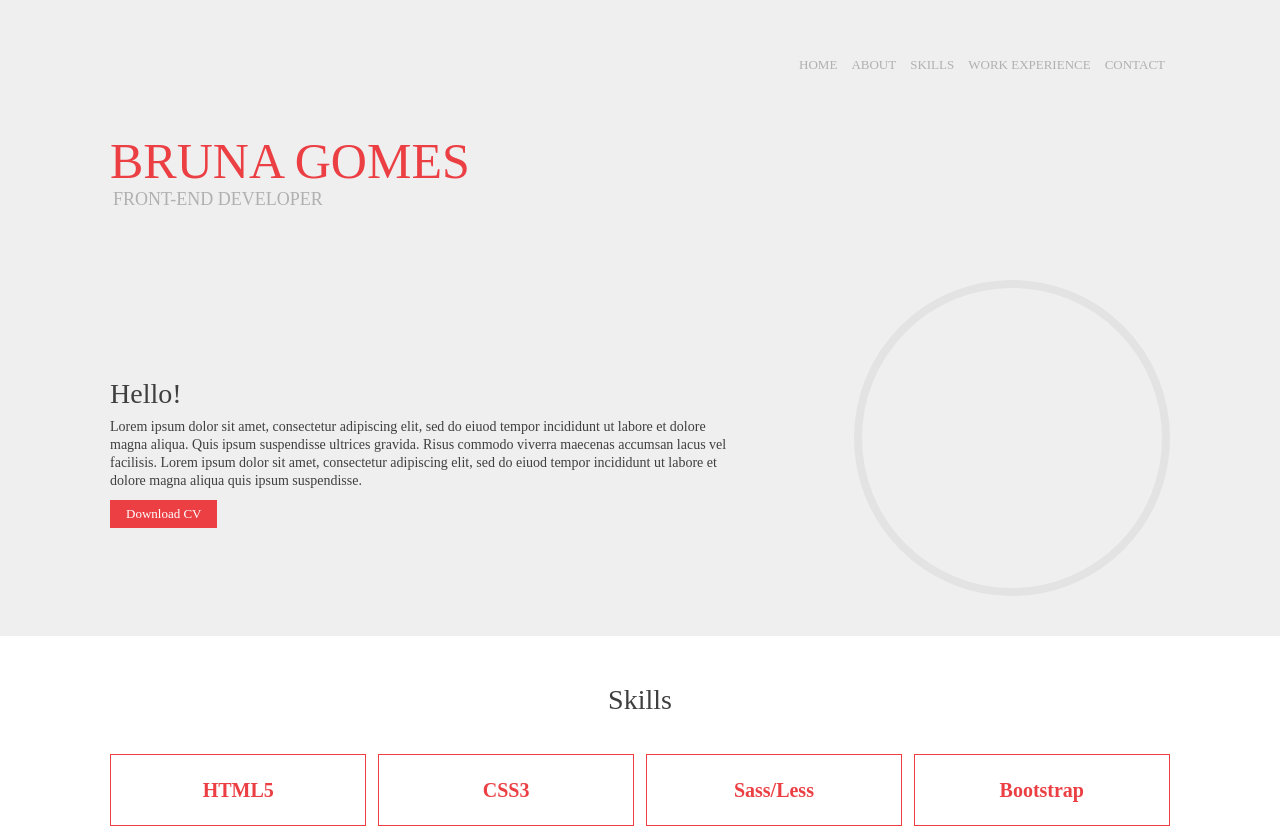
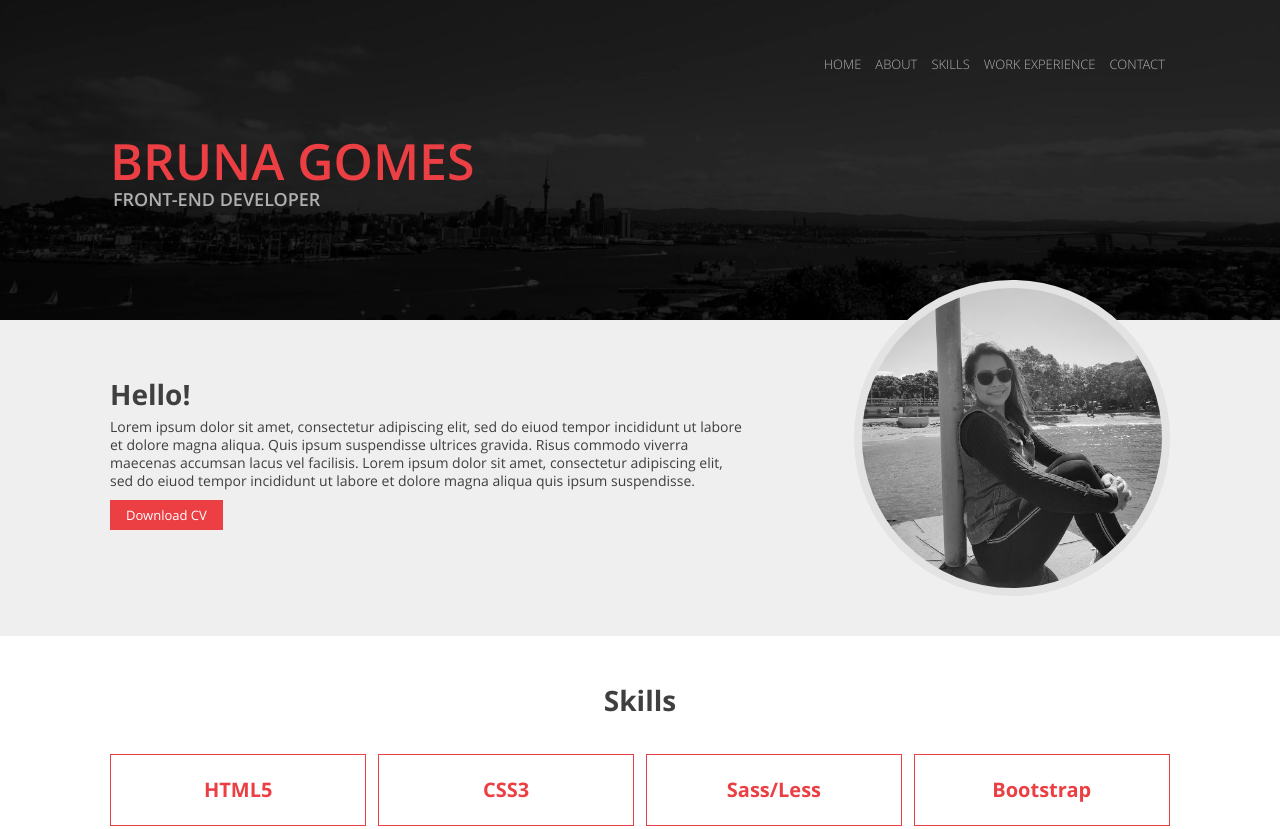
Before and after one commit to brugomes/site-brugomes, a website: page index.html in a window 1280 px wide. Shown: the top 829 px of the page. Drawn offline with nearby package versions, Linux system fonts and the light colour scheme; files that its build step writes are made by us from their sources; the site is published under a folder, as on GitHub Pages, so addresses that start at the root find nothing.

Commit message:
Dist folder organization and gulpfile config

```diff
--- a/index.html
+++ b/index.html
@@ -4,10 +4,10 @@
     <meta charset="UTF-8">
     <meta name="viewport" content="width=device-width, initial-scale=1.0">
     <meta http-equiv="X-UA-Compatible" content="ie=edge">
-    <link rel="stylesheet" type="text/css" href="dist/css/index.css">
-    <script src="dist/js/jquery.min.js"></script>
-    <script src="dist/js/fontawesome.min.js"></script>
-    <script src="dist/js/script.min.js"></script>
+    <link rel="stylesheet" type="text/css" href="css/index.css">
+    <script src="js/jquery.min.js"></script>
+    <script src="js/fontawesome.min.js"></script>
+    <script src="js/script.min.js"></script>
     <title>Bruna Gomes - Front End Developer</title>
 </head>
 <body>
--- a/package.json
+++ b/package.json
@@ -20,6 +20,7 @@
     "@fortawesome/fontawesome-free": "^5.12.0",
     "browser-sync": "^2.26.7",
     "gulp": "^4.0.2",
+    "gulp-clean": "^0.4.0",
     "gulp-rename": "^2.0.0",
     "gulp-sass": "^4.0.2",
     "gulp-uglify": "^3.0.2",
--- a/src/sass/base/fonts.scss
+++ b/src/sass/base/fonts.scss
@@ -1,47 +1,47 @@
 @font-face {
     font-family: 'OpenSansRegular';
-    src: url('/src/fonts/OpenSansRegular/OpenSans.eot');
-    src: url('/src/fonts/OpenSansRegular/OpenSans.eot?#iefix') format('embedded-opentype'),
-        url('/src/fonts/OpenSansRegular/OpenSans.woff2') format('woff2'),
-        url('/src/fonts/OpenSansRegular/OpenSans.woff') format('woff'),
-        url('/src/fonts/OpenSansRegular/OpenSans.ttf') format('truetype'),
-        url('/src/fonts/OpenSansRegular/OpenSans.svg#OpenSans') format('svg');
+    src: url('../fonts/OpenSansRegular/OpenSans.eot');
+    src: url('../fonts/OpenSansRegular/OpenSans.eot?#iefix') format('embedded-opentype'),
+        url('../fonts/OpenSansRegular/OpenSans.woff2') format('woff2'),
+        url('../fonts/OpenSansRegular/OpenSans.woff') format('woff'),
+        url('../fonts/OpenSansRegular/OpenSans.ttf') format('truetype'),
+        url('../fonts/OpenSansRegular/OpenSans.svg#OpenSans') format('svg');
     font-weight: normal;
     font-style: normal;
 }
 
 @font-face {
     font-family: 'OpenSansLight';
-    src: url('/src/fonts/OpenSansLight/OpenSans-Light.eot');
-    src: url('/src/fonts/OpenSansLight/OpenSans-Light.eot?#iefix') format('embedded-opentype'),
-        url('/src/fonts/OpenSansLight/OpenSans-Light.woff2') format('woff2'),
-        url('/src/fonts/OpenSansLight/OpenSans-Light.woff') format('woff'),
-        url('/src/fonts/OpenSansLight/OpenSans-Light.ttf') format('truetype'),
-        url('/src/fonts/OpenSansLight/OpenSans-Light.svg#OpenSans-Light') format('svg');
+    src: url('../fonts/OpenSansLight/OpenSans-Light.eot');
+    src: url('../fonts/OpenSansLight/OpenSans-Light.eot?#iefix') format('embedded-opentype'),
+        url('../fonts/OpenSansLight/OpenSans-Light.woff2') format('woff2'),
+        url('../fonts/OpenSansLight/OpenSans-Light.woff') format('woff'),
+        url('../fonts/OpenSansLight/OpenSans-Light.ttf') format('truetype'),
+        url('../fonts/OpenSansLight/OpenSans-Light.svg#OpenSans-Light') format('svg');
     font-weight: 300;
     font-style: normal;
 }
 
 @font-face {
     font-family: 'OpenSansSemibold';
-    src: url('/../src/fonts/OpenSansSemibold/OpenSans-Semibold.eot');
-    src: url('/src/fonts/OpenSansSemibold/OpenSans-Semibold.eot?#iefix') format('embedded-opentype'),
-        url('/src/fonts/OpenSansSemibold/OpenSans-Semibold.woff2') format('woff2'),
-        url('/src/fonts/OpenSansSemibold/OpenSans-Semibold.woff') format('woff'),
-        url('/src/fonts/OpenSansSemibold/OpenSans-Semibold.ttf') format('truetype'),
-        url('/src/fonts/OpenSansSemibold/OpenSans-Semibold.svg#OpenSans-Semibold') format('svg');
+    src: url('/..../fonts/OpenSansSemibold/OpenSans-Semibold.eot');
+    src: url('../fonts/OpenSansSemibold/OpenSans-Semibold.eot?#iefix') format('embedded-opentype'),
+        url('../fonts/OpenSansSemibold/OpenSans-Semibold.woff2') format('woff2'),
+        url('../fonts/OpenSansSemibold/OpenSans-Semibold.woff') format('woff'),
+        url('../fonts/OpenSansSemibold/OpenSans-Semibold.ttf') format('truetype'),
+        url('../fonts/OpenSansSemibold/OpenSans-Semibold.svg#OpenSans-Semibold') format('svg');
     font-weight: 600;
     font-style: normal;
 }
 
 @font-face {
     font-family: 'OpenSansBold';
-    src: url('/src/fonts/OpenSansBold/OpenSans-Bold.eot');
-    src: url('/src/fonts/OpenSansBold/OpenSans-Bold.eot?#iefix') format('embedded-opentype'),
-        url('/src/fonts/OpenSansBold/OpenSans-Bold.woff2') format('woff2'),
-        url('/src/fonts/OpenSansBold/OpenSans-Bold.woff') format('woff'),
-        url('/src/fonts/OpenSansBold/OpenSans-Bold.ttf') format('truetype'),
-        url('/src/fonts/OpenSansBold/OpenSans-Bold.svg#OpenSans-Bold') format('svg');
+    src: url('../fonts/OpenSansBold/OpenSans-Bold.eot');
+    src: url('../fonts/OpenSansBold/OpenSans-Bold.eot?#iefix') format('embedded-opentype'),
+        url('../fonts/OpenSansBold/OpenSans-Bold.woff2') format('woff2'),
+        url('../fonts/OpenSansBold/OpenSans-Bold.woff') format('woff'),
+        url('../fonts/OpenSansBold/OpenSans-Bold.ttf') format('truetype'),
+        url('../fonts/OpenSansBold/OpenSans-Bold.svg#OpenSans-Bold') format('svg');
     font-weight: bold;
     font-style: normal;
 }
--- a/src/sass/layout/about.scss
+++ b/src/sass/layout/about.scss
@@ -77,7 +77,7 @@
         width: 300px;
         height: 300px;
         margin-top: -40px;
-        background: url(/src/img/bruna.jpg) no-repeat center center;
+        background: url(../img/bruna.jpg) no-repeat center center;
         background-size: cover;
         border-radius: 50%;
         border: 8px solid #e3e3e3;
--- a/src/sass/layout/experience.scss
+++ b/src/sass/layout/experience.scss
@@ -70,7 +70,7 @@
                         position: absolute;
                         top: 20px;
                         right: -28px;
-                        background: url(/src/img/icon-job.png) no-repeat;
+                        background: url(../img/icon-job.png) no-repeat;
                         background-size: contain;
                     }
                 }
@@ -101,7 +101,7 @@
                         position: absolute;
                         top: 20px;
                         left: -28px;
-                        background: url(/src/img/icon-job.png) no-repeat;
+                        background: url(../img/icon-job.png) no-repeat;
                         background-size: contain;
                         transform: rotate(180deg);
                     }
@@ -142,7 +142,7 @@
                     position: absolute;
                     bottom: -28px;
                     right: 50%;
-                    background: url(/src/img/icon-job-mobile.png) no-repeat;
+                    background: url(../img/icon-job-mobile.png) no-repeat;
                     background-size: contain;
                 }
             }
--- a/src/sass/layout/home.scss
+++ b/src/sass/layout/home.scss
@@ -1,7 +1,7 @@
 header {
     width: 100%;
     height: 320px;
-    background: url(/src/img/banner.jpg) no-repeat center center;
+    background: url(../img/banner.jpg) no-repeat center center;
     background-size: cover;
 
     @media screen and (min-width: $screen-sm-min) and (max-width: $screen-md-max) {
```
Also changed, not shown: gulpfile.js (+33 -15 lines), 1 other file.
